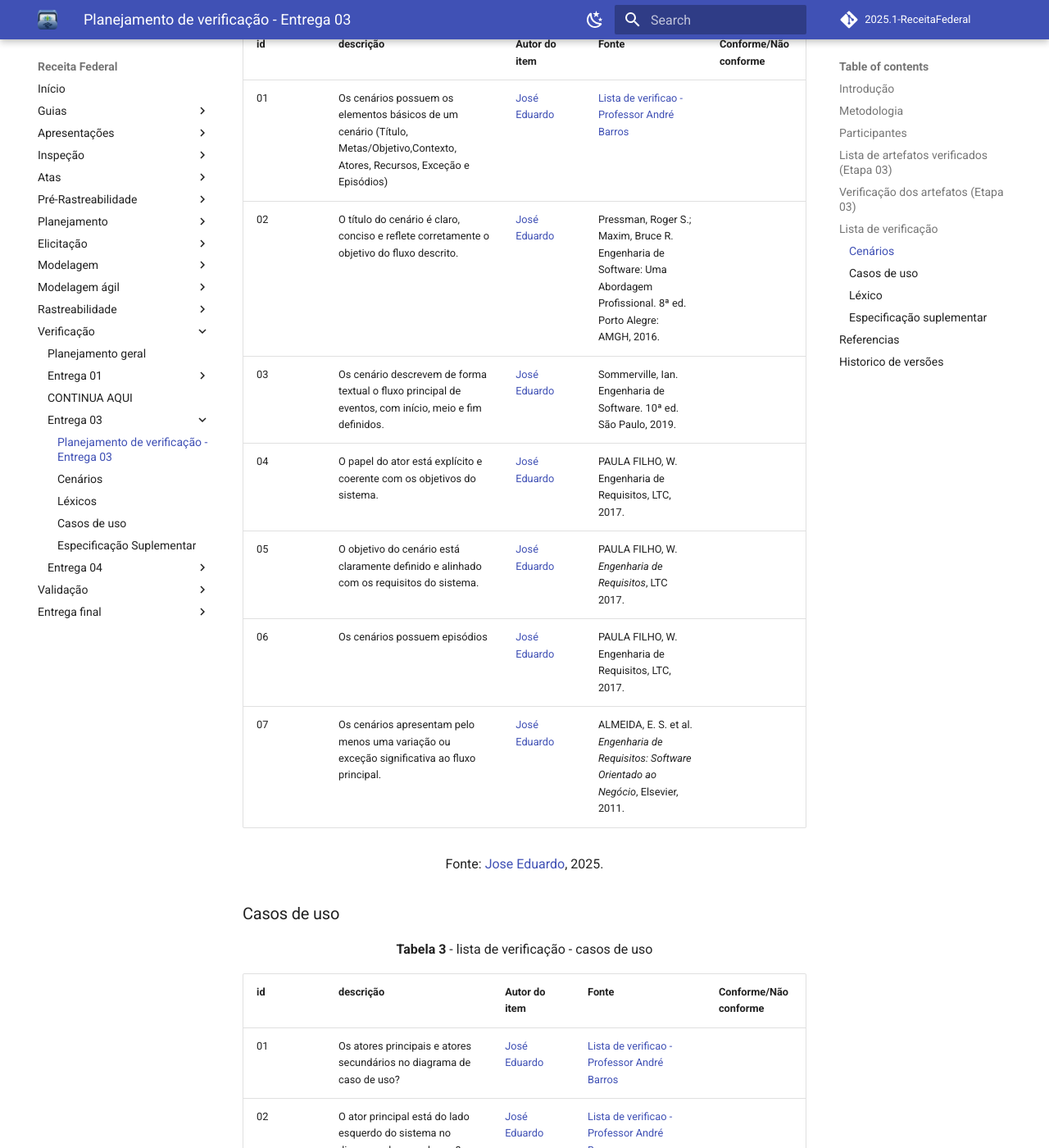
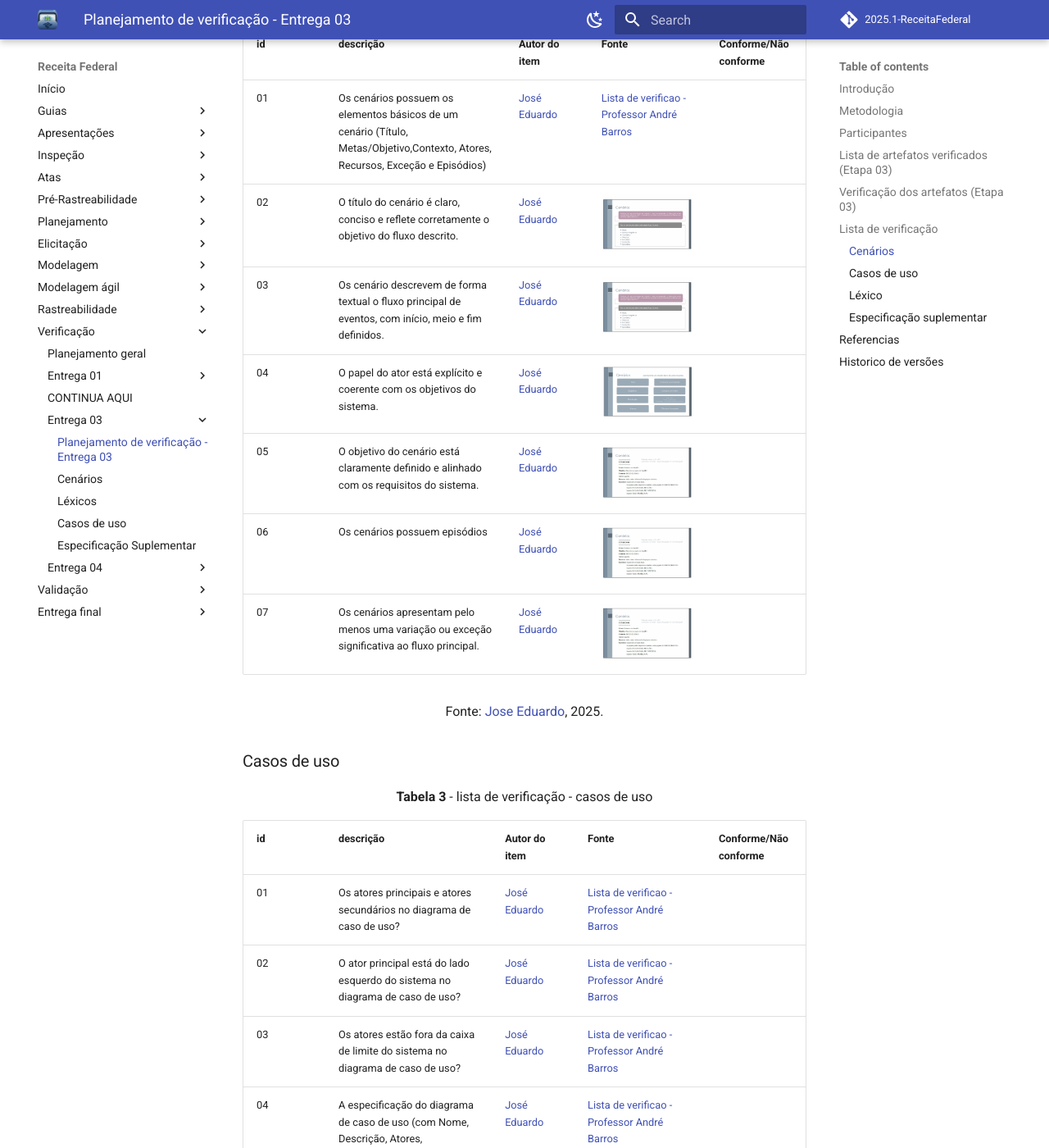
Before and after one commit to Requisitos-de-Software/2025.1-Meu-INSS, an MkDocs documentation site: the page built from docs/verificacao/entrega3/planejamento3.md, in a window 1280 px wide and 1400 px high, scrolled down 1487 px. Shown: the whole window at 82% size. Built offline with MkDocs 1.6.1 and Material for MkDocs 9.7.7, drawn with Linux system fonts in a browser that asks for light colours; comment, search, counter and statistics services are not loaded.

Commit message:
corrigindo cenario

```diff
--- a/docs/verificacao/entrega3/planejamento3.md
+++ b/docs/verificacao/entrega3/planejamento3.md
@@ -47,12 +47,12 @@ A metodologia utilizada nessa etapa é a [Inspeção de Fagan](https://requisito
 | id    | descrição                                                                                            | Autor do item      | Fonte                                                                                            | Conforme/Não conforme |
 | ----- | ---------------------------------------------------------------------------------------------------- | ------------------ | ------------------------------------------------------------------------------------------------ | --------------------- |
 | 01 |  Os cenários possuem os elementos básicos de um cenário (Título, Metas/Objetivo,Contexto, Atores, Recursos, Exceção e Episódios)            | [José Eduardo](https://github.com/jevprado)  | [Lista de verificao - Professor André Barros]()                          |                       |
-| 02 | O título do cenário é claro, conciso e reflete corretamente o objetivo do fluxo descrito.             | [José Eduardo](https://github.com/jevprado)   | Pressman, Roger S.; Maxim, Bruce R. Engenharia de Software: Uma Abordagem Profissional. 8ª ed. Porto Alegre: AMGH, 2016.                            |                       |
-| 03 | Os cenário descrevem de forma textual o fluxo principal de eventos, com início, meio e fim definidos.  | [José Eduardo](https://github.com/jevprado)   | Sommerville, Ian. Engenharia de Software. 10ª ed. São Paulo, 2019.                               |                       |
-|  04 | O papel do ator está explícito e coerente com os objetivos do sistema.                               | [José Eduardo](https://github.com/jevprado)   | PAULA FILHO, W. Engenharia de Requisitos, LTC, 2017.               |                      |
-|  05 | O objetivo do cenário está claramente definido e alinhado com os requisitos do sistema.                     | [José Eduardo](https://github.com/jevprado)   | PAULA FILHO, W. *Engenharia de Requisitos*, LTC 2017.                                           |                      |
-|  06 | Os cenários possuem episódios            | [José Eduardo](https://github.com/jevprado)  | PAULA FILHO, W. Engenharia de Requisitos, LTC, 2017. |                    |
-|  07| Os cenários apresentam pelo menos uma variação ou exceção significativa ao fluxo principal.             | [José Eduardo](https://github.com/jevprado)  | ALMEIDA, E. S. et al. *Engenharia de Requisitos: Software Orientado ao Negócio*, Elsevier, 2011. |                    |
+| 02 | O título do cenário é claro, conciso e reflete corretamente o objetivo do fluxo descrito.             | [José Eduardo](https://github.com/jevprado)   | ![](../../assets/docs-verificacao/Captura%20de%20tela%202025-07-07%20214633.png)             |                       |
+| 03 | Os cenário descrevem de forma textual o fluxo principal de eventos, com início, meio e fim definidos.  | [José Eduardo](https://github.com/jevprado)   |![](../../assets/docs-verificacao/Captura%20de%20tela%202025-07-07%20214633.png)                        |                       |
+|  04 | O papel do ator está explícito e coerente com os objetivos do sistema.                               | [José Eduardo](https://github.com/jevprado)   | ![](../../assets/docs-verificacao/Captura%20de%20tela%202025-07-07%20214927.png)            |                      |
+|  05 | O objetivo do cenário está claramente definido e alinhado com os requisitos do sistema.                     | [José Eduardo](https://github.com/jevprado)   |![](../../assets/docs-verificacao/Captura%20de%20tela%202025-07-07%20214916.png)                                   |                      |
+|  06 | Os cenários possuem episódios            | [José Eduardo](https://github.com/jevprado)  |![](../../assets/docs-verificacao/Captura%20de%20tela%202025-07-07%20214916.png)             |                    |
+|  07| Os cenários apresentam pelo menos uma variação ou exceção significativa ao fluxo principal.             | [José Eduardo](https://github.com/jevprado)  | ![](../../assets/docs-verificacao/Captura%20de%20tela%202025-07-07%20214916.png)             |                    |
 
 
 
```
Also changed, not shown: docs/assets/docs-verificacao/Captura de tela 2025-07-07 214633.png (added), docs/assets/docs-verificacao/Captura de tela 2025-07-07 214916.png (added), docs/assets/docs-verificacao/Captura de tela 2025-07-07 214927.png (added).
